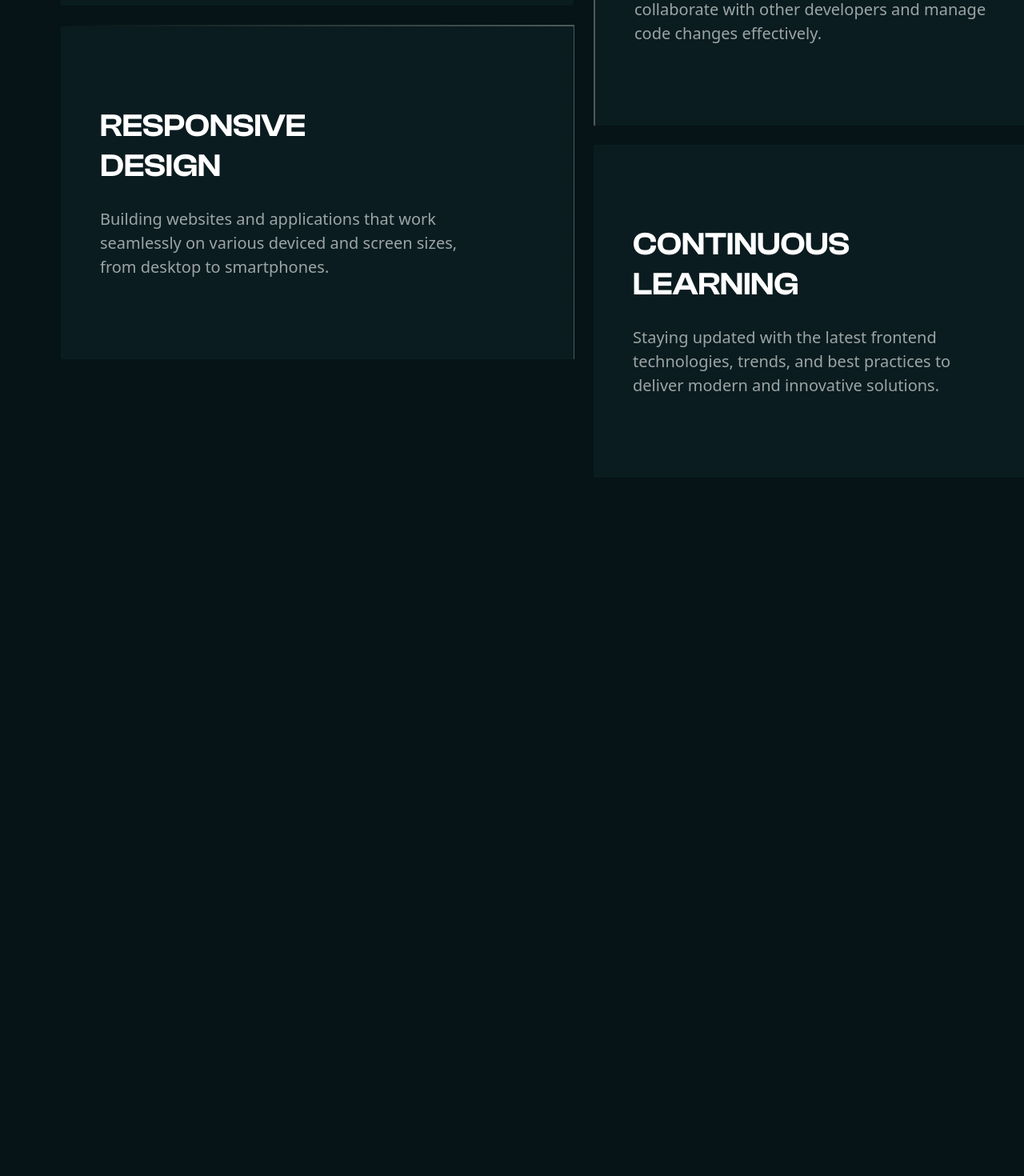
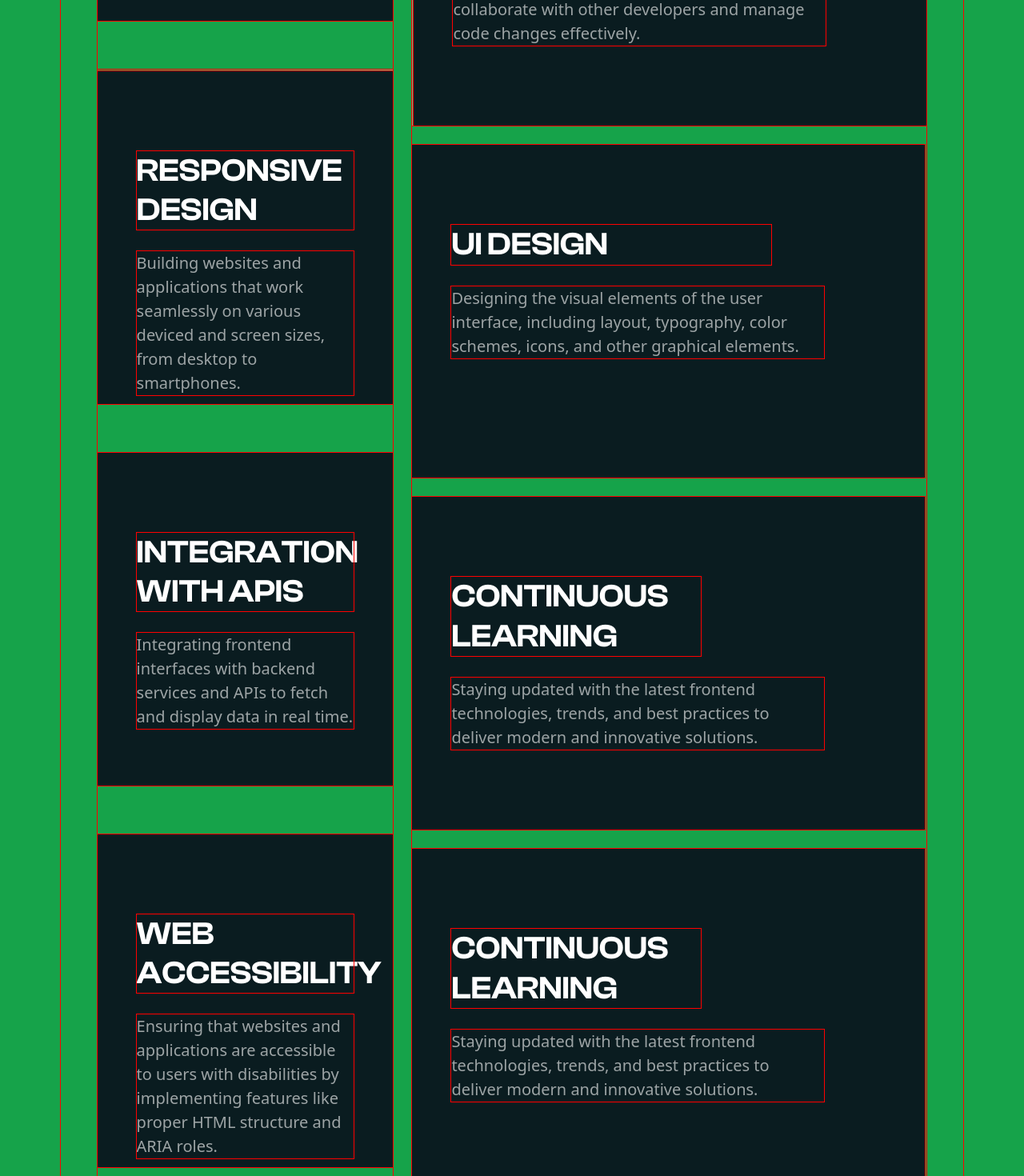
Before and after one commit to Victorola-coder/VickyJay, a React (Vite) app: page / in a window 1280 px wide. Shown: the part 1240-2710 px from the top of the page at 80% size. Before the commit the page ends 1837 px from the top, so only its background shows below. Built offline with nearby package versions, Linux system fonts and the light colour scheme.

Commit message:
service cards init

```diff
--- a/index.html
+++ b/index.html
@@ -24,7 +24,7 @@
     />
     <title>VickyJay || Victor</title>
   </head>
-  <body class="lg:bg-green-600s md:bg-red-300s bg-yellow-400s">
+  <body class="lg:bg-green-600 md:bg-red-300 bg-yellow-400">
     <noscript>You need to enable JavaScript to run this app.</noscript>
     <div id="root"></div>
     <script type="module" src="/src/main.jsx"></script>
--- a/src/components/Services.jsx
+++ b/src/components/Services.jsx
@@ -8,64 +8,85 @@ const Services = () => {
           Services
         </h2>
         <p
-          className={`text-[#FFFFFF99] font-medium text-[15px]leading-[22.5px]  lg:text-[18px] lg:leading-[27px]`}
+          className={`text-[#FFFFFF99] font-medium text-[15px] leading-[22.5px]  lg:text-[18px] lg:leading-[27px]`}
         >
           This are some of the services I render
         </p>
       </div>
 
       {/* cards */}
-      <div className="flex flex-col gap-4 lg:mt-[56px] lg:flex lg:flex-row lg:gap-[24px]">
-        <div className={`lg:flex lg:flex-col lg:gap-[24px]`}>
+      <div className="flex flex-col mt-[56px] gap-2 lg:mt-[56px] lg:flex lg:flex-wrap lg:flex-shrink-0 lg:justify-center lg:flex-row lg:gap-[24px]">
+        <div
+          className={`flex flex-col gap-3 flex-nowrap justify-start md:flex md:flex-row md:flex-wrap md:justify-around md:gap-4 lg:flex lg:flex-col lg:gap-[24px]`}
+        >
           <div
-            className={`bg-[#0A1C20] text-[#FFFFFF99] lg:py-[100px] lg:px-[49px] lg:w-[641px] lg:h-[416px] shrink-0`}
+            className={`bg-[#0A1C20] text-[#FFFFFF99] py-[65px] px-[27px] max-w-[369.808px] h-[240px] lg:py-[100px] lg:px-[49px] lg:w-[641px] lg:h-[416px] shrink-0`}
           >
             <h4
-              className={`font-semibold text-white font-clashbold lg:max-w-[312px] lg:text-[40px] lg:leading-[49.2px]`}
+              className={`font-semibold text-white font-clashbold text-[20px] leading-[24.6px] max-w-[156px] lg:max-w-[312px] lg:text-[40px] lg:leading-[49.2px]`}
             >
               WEB DEVELOPMENT
             </h4>
             <p
-              className={`font-normal lg:mt-[27px] lg:max-w-[466px] lg:leading-[30px] lg:text-[20px]`}
+              className={`font-normal text-[13px] leading-[19.5px] mt-4 max-w-[308px] lg:mt-[27px] lg:max-w-[466px] lg:leading-[30px] lg:text-[20px]`}
             >
               I create beautiful interfaces with HTML, CSS TailwindCss,
               Bootstrap, JavaScript, ReactJs, NextJs & Typescript.
             </p>
           </div>
-          <div className="bg-gradient-to-r w-[642px] to-[#F0FEFF4D] from-[#F0FEFF00]  pt-0.5">
+          <div className="bg-gradient-to-r max-w-[369.808px] lg:w-[642px] to-[#F0FEFF4D] from-[#F0FEFF00] pt-0.5">
             <div
-              className={`bg-[#0A1C20] shrink-0 text-[#FFFFFF99] lg:py-[100px] lg:px-[49px] lg:w-[641px] lg:h-[416px]`}
+              className={`bg-[#0A1C20] shrink-0 text-[#FFFFFF99] py-[65px] px-[27px] max-w-[369.808px] h-[240px] lg:py-[100px] lg:px-[49px] lg:w-[641px] lg:h-[416px]`}
             >
               <h4
-                className={`font-semibold uppercase text-white font-clashbold lg:max-w-[400px] lg:text-[40px] lg:leading-[49.2px]`}
+                className={`font-semibold uppercase text-white text-[20px] leading-[24.6px] font-clashbold max-w-[156px] lg:max-w-[400px] lg:text-[40px] lg:leading-[49.2px]`}
               >
                 Responsive Design
               </h4>
               <p
-                className={`font-normal lg:mt-[27px] lg:max-w-[466px] lg:leading-[30px] lg:text-[20px]`}
+                className={`font-normal text-[13px] leading-[19.5px] mt-4 max-w-[308px] lg:mt-[27px] lg:max-w-[466px] lg:leading-[30px] lg:text-[20px]`}
               >
                 Building websites and applications that work seamlessly on
                 various deviced and screen sizes, from desktop to smartphones.
               </p>
             </div>
           </div>
-          {/* <div
-            className={`bg-[#0A1C20] text-[#FFFFFF99] lg:py-[100px] lg:px-[49px] lg:w-[641px] lg:h-[416px] shrink-0`}
+          <div
+            className={`bg-[#0A1C20] text-[#FFFFFF99] py-[65px] px-[27px] max-w-[369.808px] h-[240px] lg:py-[100px] lg:px-[49px] lg:w-[641px] lg:h-[416px] shrink-0`}
           >
             <h4
-              className={`font-semibold uppercase text-white font-clashbold lg:max-w-[312px] lg:text-[40px] lg:leading-[49.2px]`}
+              className={`font-semibold uppercase text-[20px] leading-[24.6px] max-w-[156px] text-white font-clashbold lg:max-w-[312px] lg:text-[40px] lg:leading-[49.2px]`}
             >
               Integration with APIs
             </h4>
             <p
-              className={`font-normal lg:mt-[27px] lg:max-w-[466px] lg:leading-[30px] lg:text-[20px]`}
+              className={`font-normal text-[13px] leading-[19.5px] max-w-[308px] mt-4 lg:mt-[27px] lg:max-w-[466px] lg:leading-[30px] lg:text-[20px]`}
             >
               Integrating frontend interfaces with backend services and APIs to
               fetch and display data in real time.
             </p>
-          </div> */}
+          </div>
+          <div
+            className={`bg-[#0A1C20] text-[#FFFFFF99] py-[65px] px-[27px] max-w-[369.808px] h-[240px] lg:py-[100px] lg:px-[49px] lg:w-[641px] lg:h-[416px] shrink-0`}
+          >
+            <h4
+              className={`font-semibold uppercase text-[20px] leading-[24.6px] max-w-[156px] text-white font-clashbold lg:max-w-[312px] lg:text-[40px] lg:leading-[49.2px]`}
+            >
+              Web Accessibility
+            </h4>
+            <p
+              className={`font-normal text-[13px] leading-[19.5px] max-w-[308px] mt-4 lg:mt-[27px] lg:max-w-[466px] lg:leading-[30px] lg:text-[20px]`}
+            >
+              Ensuring that websites and applications are accessible to users
+              with disabilities by implementing features like proper HTML
+              structure and ARIA roles.
+            </p>
+          </div>
         </div>
-        <div className={`lg:mt-[148px] lg:flex lg:flex-col lg:gap-[24px]`}>
+        {/* second card */}
+        <div
+          className={`mt-[36px] flex flex-row gap-4 lg:mt-[148px] lg:flex lg:flex-col lg:gap-[24px]`}
+        >
           <div className="bg-gradient-to-l max-w-max to-[#F0FEFF4D] from-[#F0FEFF00] pl-0.5 pt-0.5">
             <div
               className={`bg-[#0A1C20] text-[#FFFFFF99] lg:py-[100px] lg:px-[49px] lg:w-[641px] lg:h-[416px] shrink-0`}
@@ -83,7 +104,7 @@ const Services = () => {
               </p>
             </div>
           </div>
-          {/* <div
+          <div
             className={`bg-[#0A1C20] shrink-0 text-[#FFFFFF99] lg:py-[100px] lg:px-[49px] lg:w-[641px] lg:h-[416px]`}
           >
             <h4
@@ -98,7 +119,22 @@ const Services = () => {
               layout, typography, color schemes, icons, and other graphical
               elements.
             </p>
-          </div> */}
+          </div>
+          <div
+            className={`bg-[#0A1C20] text-[#FFFFFF99] lg:py-[100px] lg:px-[49px] lg:w-[641px] lg:h-[416px] shrink-0`}
+          >
+            <h4
+              className={`font-semibold uppercase text-white font-clashbold lg:max-w-[312px] lg:text-[40px] lg:leading-[49.2px]`}
+            >
+              Continuous Learning
+            </h4>
+            <p
+              className={`font-normal lg:mt-[27px] lg:max-w-[466px] lg:leading-[30px] lg:text-[20px]`}
+            >
+              Staying updated with the latest frontend technologies, trends, and
+              best practices to deliver modern and innovative solutions.
+            </p>
+          </div>
           <div
             className={`bg-[#0A1C20] text-[#FFFFFF99] lg:py-[100px] lg:px-[49px] lg:w-[641px] lg:h-[416px] shrink-0`}
           >
--- a/src/index.css
+++ b/src/index.css
@@ -7,7 +7,7 @@
   padding: 0;
   box-sizing: border-box;
   scroll-behavior: smooth;
-  /* outline: 1px solid red; */
+  outline: 1px solid red;
 }
 
 body,
@@ -126,36 +126,3 @@ html {
   color: rgba(255, 255, 255, 0);
   text-transform: capitalize;
 }
-
-/* Define your custom gradient classes */
-.gradient-border {
-  position: relative;
-  padding: 1rem; /* Adjust as needed */
-  overflow: hidden;
-}
-
-.gradient-border::before,
-.gradient-border::after {
-  content: "";
-  position: absolute;
-  width: 100%;
-  height: 100%;
-  border: 2px solid transparent; /* Set initial transparent border */
-  z-index: -1;
-}
-
-.gradient-border::before {
-  border-image: linear-gradient(#f0feff4d, #f0feff00);
-  border-image-slice: 1;
-  top: 2px; /* Adjust to match border width */
-  left: 2px; /* Adjust to match border width */
-  transform: translate(-4px, -4px); /* Adjust to match border width */
-}
-
-.gradient-border::after {
-  border-image: linear-gradient(#f0feff4d, #f0feff00);
-  border-image-slice: 1;
-  bottom: 2px; /* Adjust to match border width */
-  right: 2px; /* Adjust to match border width */
-  transform: translate(4px, 4px); /* Adjust to match border width */
-}
```
